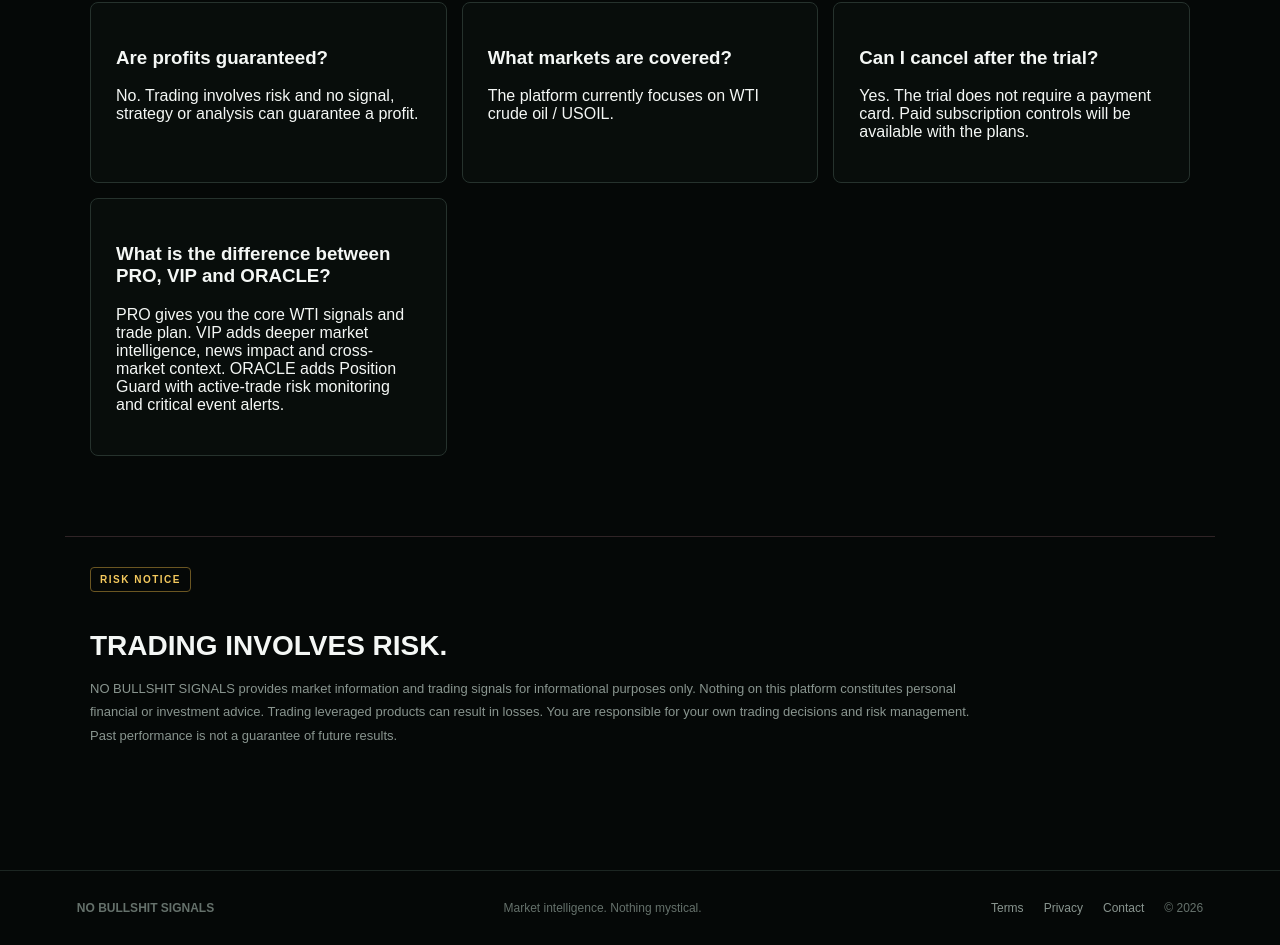
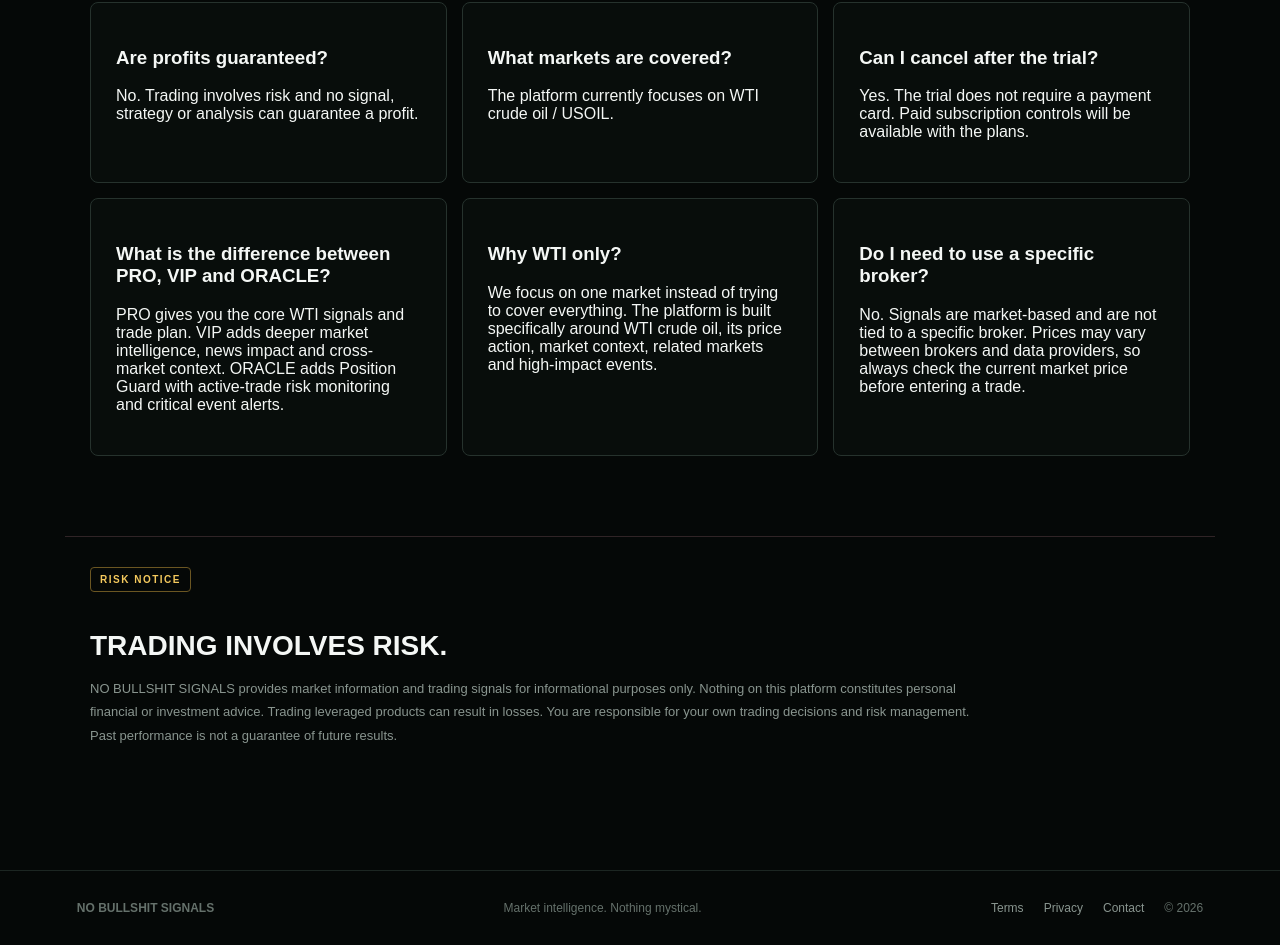
Before and after one commit to tradingnowopo/no-bullshit-signals, a Next.js app: page / in a window 1280 px wide. Shown: the part 3632-4577 px from the top of the page. Built offline with nearby package versions, Linux system fonts and the light colour scheme.

Commit message:
Update page.js

```diff
--- a/app/page.js
+++ b/app/page.js
@@ -283,6 +283,23 @@ export default function Home() {
     PRO gives you the core WTI signals and trade plan. VIP adds deeper
     market intelligence, news impact and cross-market context. ORACLE adds
     Position Guard with active-trade risk monitoring and critical event alerts.
+  </p>
+</div>
+      <div style={styles.faqItem}>
+  <h3>Why WTI only?</h3>
+  <p>
+    We focus on one market instead of trying to cover everything.
+    The platform is built specifically around WTI crude oil, its price action,
+    market context, related markets and high-impact events.
+  </p>
+</div>
+
+<div style={styles.faqItem}>
+  <h3>Do I need to use a specific broker?</h3>
+  <p>
+    No. Signals are market-based and are not tied to a specific broker.
+    Prices may vary between brokers and data providers, so always check
+    the current market price before entering a trade.
   </p>
 </div>
         </div>
```
